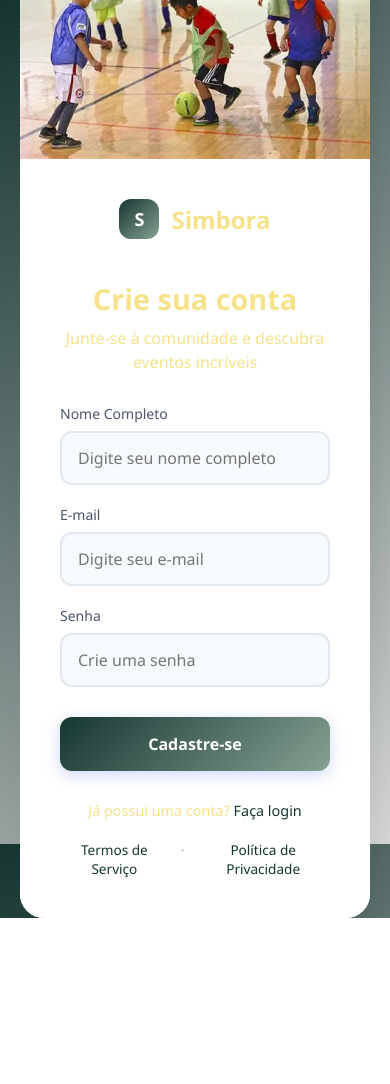
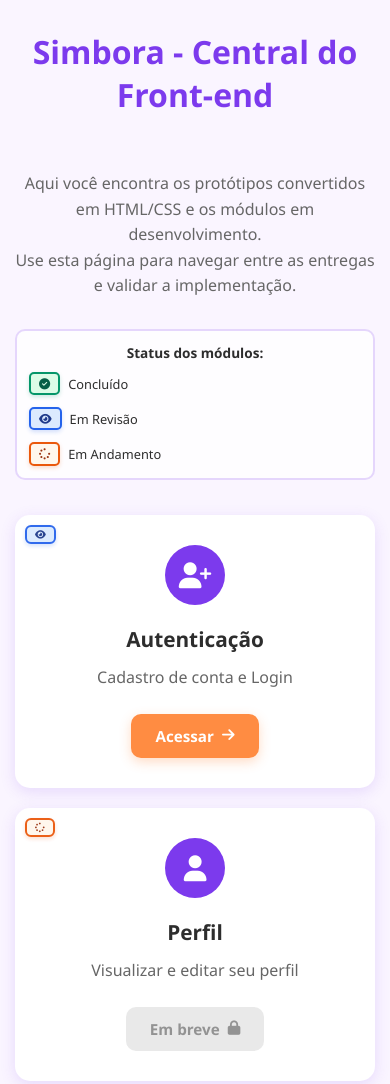
Before and after one commit to simboralab/front-end, a plain HTML site: page index.html in a window 390 px wide. Shown: the top 1084 px of the page. Before the commit the page ends 918 px from the top, so only its background shows below. Drawn offline with Linux system fonts and the light colour scheme.

Commit message:
feat: Reorganiza repositorio.

```diff
--- a/index.html
+++ b/index.html
@@ -1,83 +1,135 @@
 <!DOCTYPE html>
 <html lang="pt-BR">
 <head>
-    <meta charset="UTF-8" />
-    <meta name="viewport" content="width=device-width, initial-scale=1.0" />
-    <link rel="stylesheet" href="assert/style/style.css">
-    <title>Simbora - Cadastro e Login</title>
+    <meta charset="UTF-8">
+    <meta name="viewport" content="width=device-width, initial-scale=1.0">
+    <link rel="stylesheet" href="static/css/home.css">
+    <link rel="stylesheet" href="https://cdnjs.cloudflare.com/ajax/libs/font-awesome/6.4.0/css/all.min.css">
+    <title>Simbora - Página Inicial</title>
+</head>
 <body>
-    <main class="container cadastro-ativo">
-        <section class="image-section">
-            <div class="overlay-text">
-                <img src="img.webp" alt="Imagem ilustrativa" />
+    <div class="container">
+        <header class="header">
+            <div class="logo">
+                <h1>Simbora - Central do Front-end</h1>
+            </div>
+
+        </header>
+
+        <main class="main-content">
+            <section class="welcome-section">
+                <p>Aqui você encontra os protótipos convertidos em HTML/CSS e os módulos em desenvolvimento. </p>
+                <p>Use esta página para navegar entre as entregas e validar a implementação.</p>
+
+                <div class="legend">
+                    <span class="legend-title">Status dos módulos:</span>
+                    <div class="legend-items">
+                        <span class="legend-item">
+                            <span class="legend-badge status-concluido">
+                                <i class="fas fa-check-circle"></i>
+                            </span>
+                            Concluído
+                        </span>
+                        <span class="legend-item">
+                            <span class="legend-badge status-em-revisao">
+                                <i class="fas fa-eye"></i>
+                            </span>
+                            Em Revisão
+                        </span>
+                        <span class="legend-item">
+                            <span class="legend-badge status-em-andamento">
+                                <i class="fas fa-spinner"></i>
+                            </span>
+                            Em Andamento
+                        </span>
+                    </div>
                 </div>
             </section>
 
-        <section class="form-section">
-            <div class="form-wrapper">
-                <header class="logo">
-                    <div class="logo-icon">S</div>
-                    <h2>Simbora</h2>
-                </header>
+            <section class="navigation-cards">
+                <div class="card">
+                    <span class="status-badge status-em-revisao">
+                        <i class="fas fa-eye"></i>
+                    </span>
+                    <div class="card-icon">
+                        <i class="fas fa-user-plus"></i>
+                    </div>
+                    <h3>Autenticação</h3>
+                    <p>Cadastro de conta e Login</p>
+                    <a href="auth.html" class="btn btn-primary">
+                        Acessar <i class="fas fa-arrow-right"></i>
+                    </a>
+                </div>
 
-                <!-- Cadastro -->
-                <article class="form-card cadastro-form active">
-                    <h1>Crie sua conta</h1>
-                    <p>Junte-se à comunidade e descubra eventos incríveis</p>
-                    <form>
-                        <label>Nome Completo</label>
-                        <div class="input-group">
-                            <input type="text" placeholder="Digite seu nome completo" required />
+                <div class="card">
+                    <span class="status-badge status-em-andamento">
+                        <i class="fas fa-spinner"></i>
+                    </span>
+                    <div class="card-icon">
+                        <i class="fas fa-user"></i>
                     </div>
-                        <label>E-mail</label>
-                        <div class="input-group">
-                            <input type="email" placeholder="Digite seu e-mail" required />
+                    <h3>Perfil</h3>
+                    <p>Visualizar e editar seu perfil</p>
+                    <a href="perfil.html" class="btn btn-secondary">
+                        Em breve <i class="fas fa-lock"></i>
+                    </a>
                 </div>
-                        <label>Senha</label>
-                        <div class="input-group">
-                            <input type="password" placeholder="Crie uma senha" required />
+
+                <div class="card">
+                    <span class="status-badge status-em-andamento">
+                        <i class="fas fa-spinner"></i>
+                    </span>
+                    <div class="card-icon">
+                        <i class="fas fa-calendar-alt"></i>
                     </div>
-                        <button type="submit">Cadastre-se</button>
-                    </form>
-                </article>
+                    <h3>Eventos</h3>
+                    <p>Criar, visualizar e editar eventos</p>
+                    <a href="eventos.html" class="btn btn-secondary">
+                        Em breve <i class="fas fa-lock"></i>
+                    </a>
+                </div>
 
-                <!-- Login -->
-                <article class="form-card login-form">
-                    <h1>Bem-vindo de volta!</h1>
-                    <p>Entre e descubra novos eventos perto de você</p>
-                    <form>
-                        <label>E-mail</label>
-                        <div class="input-group">
-                            <input type="email" placeholder="Digite seu e-mail" required />
+                <div class="card">
+
+                    <div class="card-icon">
+                        <i class="fas fa-users"></i>
                     </div>
-                        <label>Senha</label>
-                        <div class="input-group">
-                            <input type="password" placeholder="Digite sua senha" required />
+                    <h3>Comunidade</h3>
+                    <p>Busca e listagem de usuários</p>
+                    <a href="comunidade.html" class="btn btn-secondary">
+                        Em breve <i class="fas fa-lock"></i>
+                    </a>
                 </div>
-                        <button type="submit">Entrar</button>
-                    </form>
-                </article>
 
-                <footer>
-                    <p class="cadastro-footer">
-                        Já possui uma conta?
-                        <a href="#" id="btn-login">Faça login</a>
-                    </p>
-                    <p class="login-footer">
-                        Ainda não tem conta?
-                        <a href="#" id="btn-cadastro">Cadastre-se</a>
-                    </p>
+                <div class="card">
 
-                    <div class="links">
-                        <a href="#">Termos de Serviço</a>
-                        <span>·</span>
-                        <a href="#">Política de Privacidade</a>
+                    <div class="card-icon">
+                        <i class="fas fa-map-marked-alt"></i>
                     </div>
-                </footer>
+                    <h3>Explorar</h3>
+                    <p>Busca e Listagem de eventos</p>
+                    <a href="explorar.html" class="btn btn-secondary">
+                        Em breve <i class="fas fa-lock"></i>
+                    </a>
+                </div>
+
+                <div class="card">
+
+                    <div class="card-icon">
+                        <i class="fas fa-cog"></i>
+                    </div>
+                    <h3>Configurações</h3>
+                    <p>Ajuste de preferências</p>
+                    <a href="configuracoes.html" class="btn btn-secondary">
+                        Em breve <i class="fas fa-lock"></i>
+                    </a>
                 </div>
             </section>
         </main>
-    <script src="assert/script/script-form.js"></script>
+
+        <footer class="footer">
+            <p class="copyright">&copy; 2025 Simbora App. Todos os direitos reservados.</p>
+        </footer>
+    </div>
 </body>
-
 </html>
--- /dev/null
+++ b/static/css/home.css
@@ -0,0 +1,437 @@
+/*
+ * VARIÁVEIS - Roxo + Laranja (sem gradientes)
+ * Roxo como cor principal, Laranja como secundária/destaque
+ */
+:root {
+  --color-primary: #7C3AED;        /* Roxo - Ícones e elementos principais */
+  --color-secondary: #FF8C42;      /* Laranja - Detalhes e secundário */
+  --color-background: #FAF5FF;     /* Roxo claríssimo - Fundo */
+  --color-card-bg: #FFFFFF;        /* Branco - Cards */
+  --color-text: #2D2D2D;           /* Preto quase - Texto principal */
+  --color-text-light: #666;        /* Cinza - Texto secundário */
+  --color-button: #FF8C42;         /* Laranja - Botões principais */
+  --color-button-hover: #FF6B1A;   /* Laranja escuro - Hover */
+  --color-button-secondary: #E0E0E0; /* Cinza claro - Botões secundários */
+  --color-shadow: rgba(124, 58, 237, 0.15);
+  --color-shadow-hover: rgba(124, 58, 237, 0.25);
+
+  --font-family: 'Segoe UI', Tahoma, Geneva, Verdana, sans-serif;
+  --transition: 0.3s ease;
+  --radius: 15px;
+  --radius-sm: 10px;
+}
+
+/* RESET */
+* {
+  margin: 0;
+  padding: 0;
+  box-sizing: border-box;
+  font-family: var(--font-family);
+}
+
+body {
+  background: var(--color-background);
+  color: var(--color-text);
+  min-height: 100vh;
+  display: flex;
+  flex-direction: column;
+}
+
+/* CONTAINER */
+.container {
+  max-width: 1200px;
+  margin: 0 auto;
+  padding: 40px 20px;
+  width: 100%;
+  min-height: 100vh;
+  display: flex;
+  flex-direction: column;
+}
+
+/* HEADER */
+.header {
+  text-align: center;
+  margin-bottom: 60px;
+}
+
+.logo {
+  display: inline-flex;
+  align-items: center;
+  gap: 12px;
+  margin-bottom: 15px;
+  color: var(--color-primary);
+}
+
+.logo h1 {
+  font-size: 2.5rem;
+  font-weight: 700;
+  color: var(--color-primary);
+}
+
+.logo-icon {
+  width: 40px;
+  height: 40px;
+  display: flex;
+  align-items: center;
+  justify-content: center;
+  color: var(--color-primary);
+  font-size: 30px;
+  transform: rotate(45deg);
+}
+
+.tagline {
+  font-size: 1.2rem;
+  color: var(--color-text-light);
+  font-weight: 300;
+}
+
+/* MAIN CONTENT */
+.main-content {
+  flex: 1;
+}
+
+.welcome-section {
+  text-align: center;
+  margin-bottom: 50px;
+}
+
+.welcome-section h2 {
+  font-size: 2rem;
+  color: var(--color-text);
+  margin-bottom: 15px;
+  font-weight: 600;
+}
+
+.welcome-section p {
+  font-size: 1.1rem;
+  color: var(--color-text-light);
+  line-height: 1.6;
+}
+
+/* LEGEND */
+.legend {
+  margin-top: 30px;
+  padding: 20px;
+  background: rgba(255, 255, 255, 0.8);
+  border-radius: var(--radius-sm);
+  border: 2px solid rgba(124, 58, 237, 0.2);
+  display: inline-block;
+}
+
+.legend-title {
+  font-weight: 600;
+  color: var(--color-text);
+  font-size: 0.95rem;
+  display: block;
+  margin-bottom: 12px;
+}
+
+.legend-items {
+  display: flex;
+  gap: 20px;
+  flex-wrap: wrap;
+  align-items: center;
+}
+
+.legend-item {
+  display: flex;
+  align-items: center;
+  gap: 8px;
+  font-size: 0.9rem;
+  color: var(--color-text);
+}
+
+.legend-badge {
+  padding: 4px 8px;
+  border-radius: 5px;
+  font-size: 0.7rem;
+  display: inline-flex;
+  align-items: center;
+  justify-content: center;
+}
+
+/* NAVIGATION CARDS */
+.navigation-cards {
+  display: grid;
+  grid-template-columns: repeat(auto-fit, minmax(300px, 1fr));
+  gap: 30px;
+  margin-bottom: 60px;
+}
+
+.card {
+  background: var(--color-card-bg);
+  border-radius: var(--radius);
+  padding: 35px 30px;
+  box-shadow: 0 4px 15px var(--color-shadow);
+  transition: all var(--transition);
+  display: flex;
+  flex-direction: column;
+  align-items: center;
+  text-align: center;
+  position: relative;
+}
+
+.card:hover {
+  transform: translateY(-5px);
+  box-shadow: 0 8px 25px var(--color-shadow-hover);
+}
+
+/* STATUS BADGES - Acessíveis para daltonismo */
+.status-badge {
+  position: absolute;
+  top: 15px;
+  left: 15px;
+  padding: 5px 12px;
+  border-radius: 6px;
+  font-size: 0.7rem;
+  font-weight: 700;
+  display: inline-flex;
+  align-items: center;
+  gap: 6px;
+  text-transform: uppercase;
+  letter-spacing: 0.5px;
+  opacity: 0.95;
+}
+
+.status-badge i {
+  font-size: 0.75rem;
+  font-weight: bold;
+}
+
+/* Verde - Alto contraste */
+.status-concluido {
+  background: #DCFCE7;
+  color: #065F46;
+  border: 2px solid #059669;
+  box-shadow: 0 2px 4px rgba(5, 150, 105, 0.2);
+}
+
+/* Laranja - Alto contraste (diferente do azul) */
+.status-em-andamento {
+  background: #FFF7ED;
+  color: #9A3412;
+  border: 2px solid #EA580C;
+  box-shadow: 0 2px 4px rgba(234, 88, 12, 0.2);
+}
+
+/* Azul - Alto contraste */
+.status-em-revisao {
+  background: #DBEAFE;
+  color: #1E3A8A;
+  border: 2px solid #2563EB;
+  box-shadow: 0 2px 4px rgba(37, 99, 235, 0.2);
+}
+
+.card-icon {
+  width: 70px;
+  height: 70px;
+  background: var(--color-primary);
+  border-radius: 50%;
+  display: flex;
+  align-items: center;
+  justify-content: center;
+  margin-bottom: 20px;
+  color: white;
+  font-size: 30px;
+}
+
+.card h3 {
+  font-size: 1.5rem;
+  color: var(--color-text);
+  margin-bottom: 12px;
+  font-weight: 600;
+}
+
+.card p {
+  color: var(--color-text-light);
+  margin-bottom: 25px;
+  line-height: 1.5;
+  flex: 1;
+}
+
+/* BUTTONS */
+.btn {
+  display: inline-flex;
+  align-items: center;
+  gap: 8px;
+  padding: 14px 30px;
+  border-radius: var(--radius-sm);
+  text-decoration: none;
+  font-weight: 600;
+  font-size: 1rem;
+  transition: all var(--transition);
+  cursor: pointer;
+}
+
+.btn-primary {
+  background: var(--color-button);
+  color: white;
+  box-shadow: 0 4px 12px rgba(255, 140, 66, 0.3);
+}
+
+.btn-primary:hover {
+  background: var(--color-button-hover);
+  transform: translateY(-2px);
+  box-shadow: 0 6px 16px rgba(255, 140, 66, 0.4);
+}
+
+.btn-secondary {
+  background: var(--color-button-secondary);
+  color: var(--color-text-light);
+  cursor: not-allowed;
+  opacity: 0.7;
+}
+
+.btn i {
+  font-size: 0.9rem;
+}
+
+/* FOOTER */
+.footer {
+  text-align: center;
+  padding: 30px 0;
+  margin-top: auto;
+  border-top: 1px solid rgba(0, 0, 0, 0.1);
+}
+
+.footer-links {
+  display: flex;
+  align-items: center;
+  justify-content: center;
+  gap: 12px;
+  margin-bottom: 15px;
+  flex-wrap: wrap;
+}
+
+.footer-links a {
+  color: var(--color-primary);
+  text-decoration: none;
+  font-size: 0.95rem;
+  transition: var(--transition);
+}
+
+.footer-links a:hover {
+  color: var(--color-secondary);
+  text-decoration: underline;
+}
+
+.footer-links span {
+  color: var(--color-text-light);
+}
+
+.copyright {
+  color: var(--color-text-light);
+  font-size: 0.9rem;
+}
+
+/* RESPONSIVIDADE */
+@media (max-width: 768px) {
+  .container {
+    padding: 30px 15px;
+  }
+
+  .logo h1 {
+    font-size: 2rem;
+  }
+
+  .logo-icon {
+    width: 32px;
+    height: 32px;
+    font-size: 24px;
+  }
+
+  .tagline {
+    font-size: 1rem;
+  }
+
+  .welcome-section h2 {
+    font-size: 1.6rem;
+  }
+
+  .welcome-section p {
+    font-size: 1rem;
+  }
+
+  .legend {
+    padding: 15px;
+    display: block;
+  }
+
+  .legend-items {
+    gap: 15px;
+    justify-content: center;
+  }
+
+  .legend-item {
+    font-size: 0.85rem;
+  }
+
+  .navigation-cards {
+    grid-template-columns: 1fr;
+    gap: 20px;
+  }
+
+  .card {
+    padding: 30px 25px;
+  }
+
+  .card-icon {
+    width: 60px;
+    height: 60px;
+    font-size: 26px;
+  }
+
+  .card h3 {
+    font-size: 1.3rem;
+  }
+
+  .footer-links {
+    font-size: 0.85rem;
+  }
+}
+
+@media (max-width: 480px) {
+  .header {
+    margin-bottom: 40px;
+  }
+
+  .welcome-section {
+    margin-bottom: 35px;
+  }
+
+  .legend {
+    padding: 12px;
+  }
+
+  .legend-title {
+    font-size: 0.85rem;
+    margin-bottom: 10px;
+  }
+
+  .legend-items {
+    gap: 12px;
+    flex-direction: column;
+    align-items: flex-start;
+  }
+
+  .legend-item {
+    font-size: 0.8rem;
+  }
+
+  .btn {
+    padding: 12px 24px;
+    font-size: 0.95rem;
+  }
+
+  .status-badge {
+    top: 10px;
+    left: 10px;
+    padding: 3px 8px;
+    font-size: 0.65rem;
+    gap: 4px;
+  }
+
+  .status-badge i {
+    font-size: 0.6rem;
+  }
+}
```
Also changed, not shown: auth.html (added, +83 -0 lines), README.md, static/css/style.css (renamed from assert/style/style.css), static/images/img.webp (renamed from img.webp), static/js/script-form.js (renamed from assert/script/script-form.js), 2 other files. Lines whose indentation alone changed are shown as unchanged.
